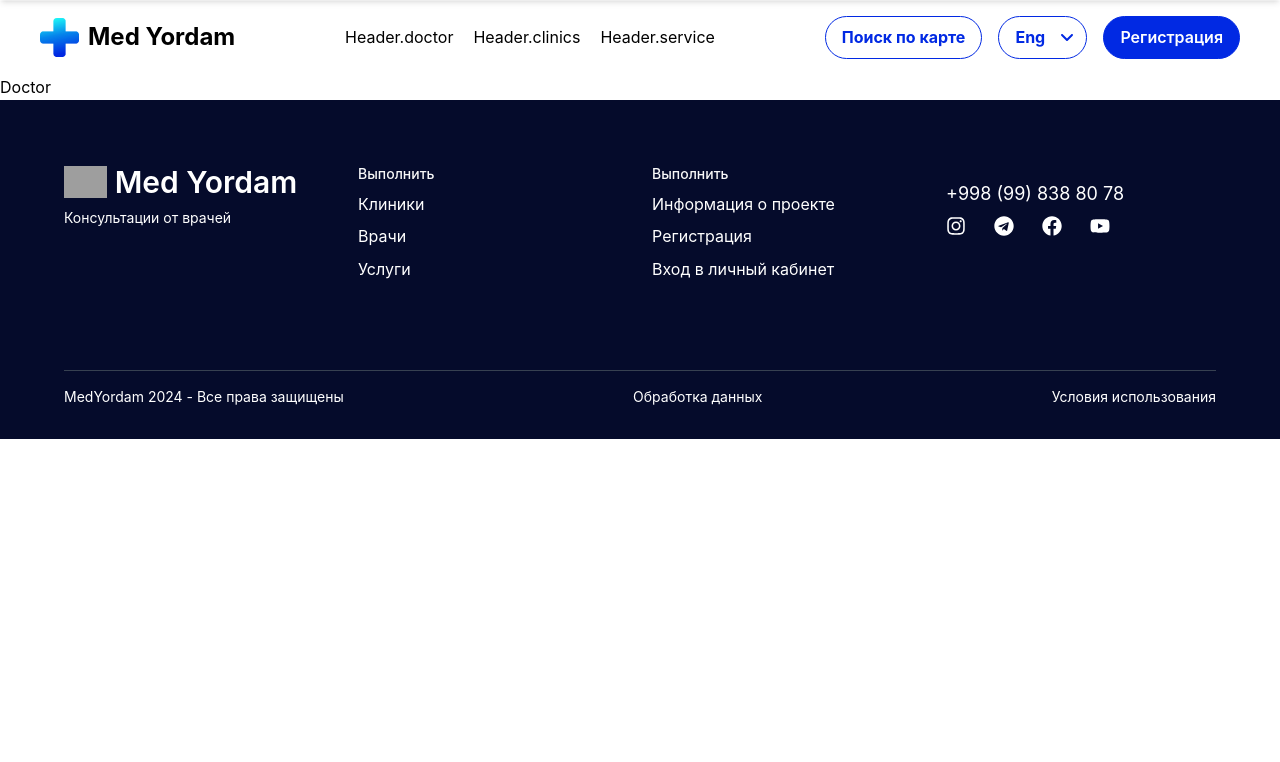
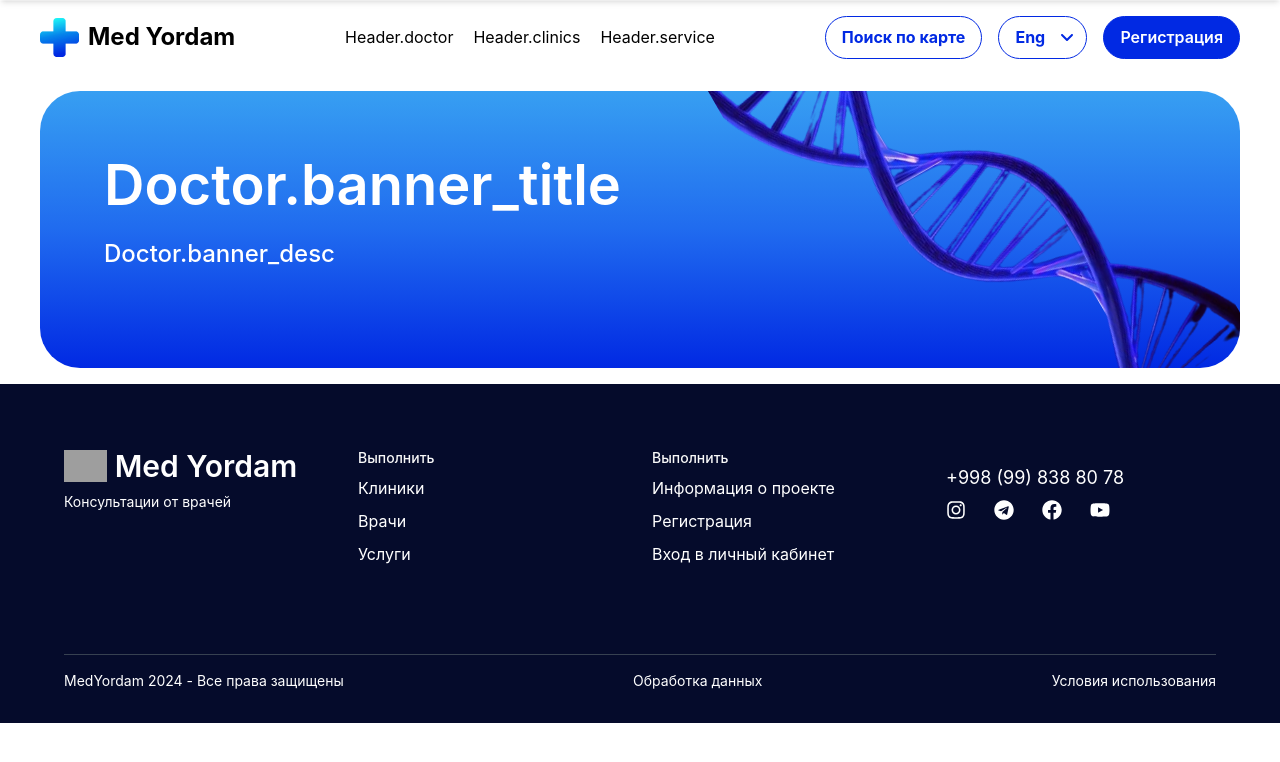
Before and after one commit to tarpeeton/my-public, a Next.js app: page /en/doctor in a window 1280 px wide. Shown: the top 762 px of the page. Built offline with nearby package versions, Linux system fonts and the light colour scheme; grey boxes are pictures that could not be loaded.

Commit message:
doctor banner finshed

```diff
--- a/src/app/[locale]/doctor/page.tsx
+++ b/src/app/[locale]/doctor/page.tsx
@@ -1,9 +1,10 @@
+import DoctorMain from '@/components/Doctor';
 import React from 'react';
 
 const Doctor = () => {
     return (
         <div>
-            Doctor
+            <DoctorMain/>
         </div>
     );
 };
--- /dev/null
+++ b/src/components/Doctor/Banner.tsx
@@ -0,0 +1,23 @@
+import {useTranslations } from 'next-intl';
+import Image from 'next/image';
+import React from 'react';
+import bannerImage from '@/assets/image/doctor_banner_image.png'
+
+const Banner = () => {
+    const t = useTranslations('Doctor')
+    return (
+        <div className=' px-4 md:px-10 py-4 relative'>
+            <div className="bg-gradient-to-b from-[#379FF2] via-[#206BEF] to-[#0129E3] overflow-hidden p-5 md:p-16 xl:pb-24 rounded-[40px] flex flex-col xl:flex-row">
+                <div className="w-full xl:w-[50%] text-white z-10">
+                    <h1 className='text-[24px] md:text-[48px] xl:text-[56px] leading-10  md:leading-[60px] font-semibold'>{t('banner_title')}</h1>
+                    <p className='text-[16px] md:text-[24px] font-medium mt-5'>{t('banner_desc')}</p>
+                </div>
+                <div className="relative w-full xl:w-[50%] top-10 xl:top-0 h-[250px] md:h-[450px] xl:h-auto">
+                    <Image className='absolute md:-bottom-48 right-10 -bottom-24 transform w-[400px] md:w-full xl:w-[350px]' style={{ transform: "rotate(-30deg)" }}  width={250} src={bannerImage} alt='banner iamge'/>
+                </div>
+            </div>
+        </div>
+    );
+};
+
+export default Banner;
--- /dev/null
+++ b/src/components/Doctor/index.tsx
@@ -0,0 +1,12 @@
+import React from 'react';
+import Banner from './Banner';
+
+const DoctorMain = () => {
+    return (
+        <div>
+            <Banner/>
+        </div>
+    );
+};
+
+export default DoctorMain;
--- a/src/locales/ru.json
+++ b/src/locales/ru.json
@@ -3,5 +3,9 @@
         "doctor":"Врачи ",
         "clinics":"Клиники",
         "service":"Услуги "
+    },
+    "Doctor": {
+        "banner_title":"Найдите лучших врачей раядом с вами  ",
+        "banner_desc":"1843 врачей в Ташкент "
     }
 }
```
Also changed, not shown: src/assets/image/doctor_banner_image.png (added).
